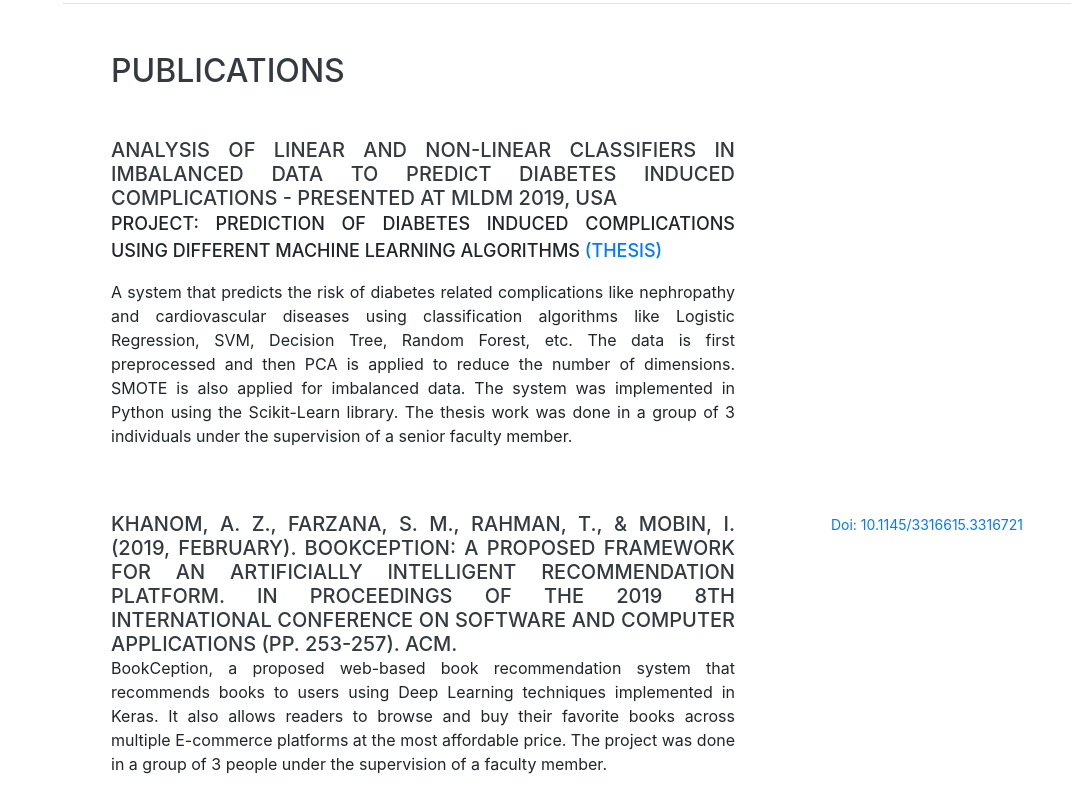
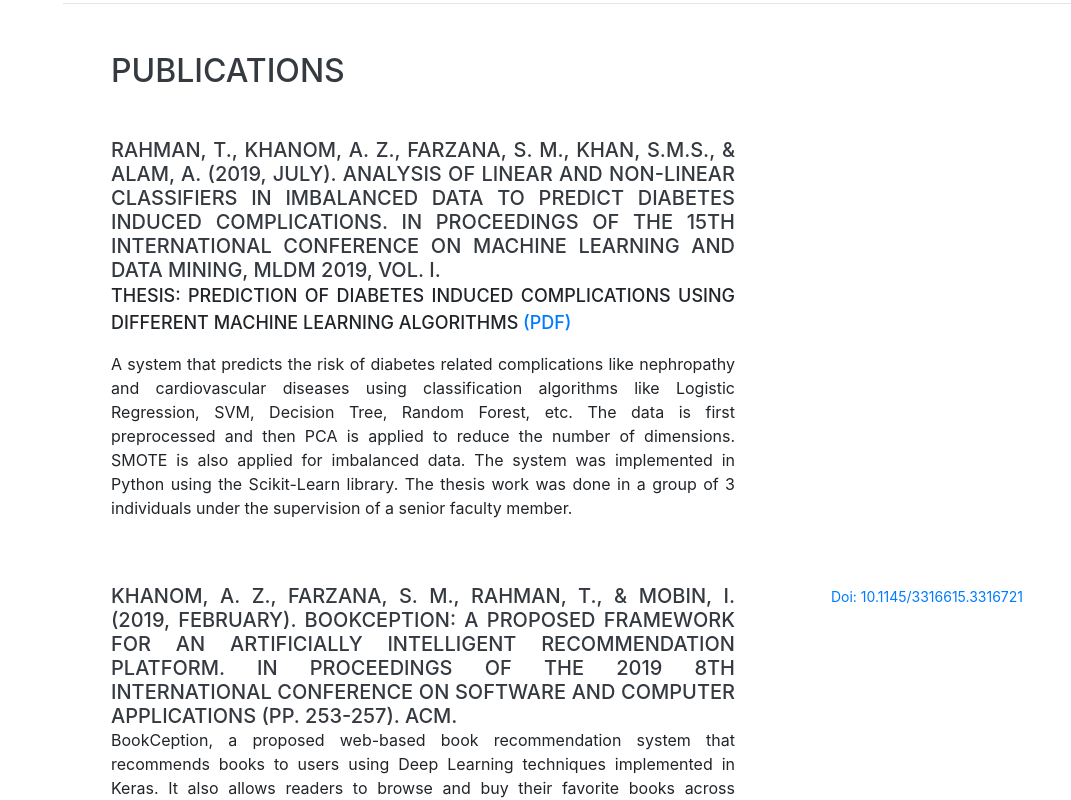
Before and after one commit to tahsin5/tahsin5.github.io, a website with bundled scripts: page index.html in a window 1280 px wide. Shown: the part 2660-3460 px from the top of the page, without its empty margins (209-1280 px from the left). Built offline with nearby package versions, Linux system fonts and the light colour scheme; a web font is replaced by a local one.

Commit message:
Initial Version

```diff
--- a/index.html
+++ b/index.html
@@ -199,10 +199,10 @@
 
         <div class="resume-item d-flex flex-column flex-md-row justify-content-between mb-5" style="text-align:justify;">
           <div class="resume-content">
-            <h5 class="mb-0">Analysis of Linear and Non-Linear Classifiers in Imbalanced Data to Predict Diabetes Induced Complications - Presented at MLDM 2019, USA
+            <h5 class="mb-0">RAHMAN, T., KHANOM, A. Z., FARZANA, S. M., KHAN, S.M.S., & ALAM, A. (2019, JULY). ANALYSIS OF LINEAR AND NON-LINEAR CLASSIFIERS IN IMBALANCED DATA TO PREDICT DIABETES INDUCED COMPLICATIONS. IN PROCEEDINGS OF THE 15TH INTERNATIONAL CONFERENCE ON MACHINE LEARNING AND DATA MINING, MLDM 2019, VOL. I.
             </h5>
-            <div class="subheading mb-3" style="font-size:18px;">Project: Prediction of Diabetes Induced Complications Using Different Machine Learning Algorithms
-              <a href='http://dspace.bracu.ac.bd/xmlui/bitstream/handle/10361/10945/15101128_CSE.pdf'>(Thesis)</a> </div>
+            <div class="subheading mb-3" style="font-size:18px;">Thesis: Prediction of Diabetes Induced Complications Using Different Machine Learning Algorithms
+              <a href='http://dspace.bracu.ac.bd/xmlui/bitstream/handle/10361/10945/15101128_CSE.pdf'>(PDF)</a> </div>
             <p>A system that predicts the risk of diabetes related complications like nephropathy and cardiovascular diseases using classification algorithms like Logistic Regression, SVM, Decision Tree, Random Forest, etc. The data is first preprocessed and then PCA is applied to reduce the number of dimensions. SMOTE is also applied for imbalanced data. The system was implemented in Python using the Scikit-Learn library. The thesis work was done in a group of 3 individuals under the supervision of a senior faculty member.</p>
           </div>
           <div class="resume-date text-md-right">
@@ -322,7 +322,7 @@
             Bengali: Mother Tongue
           </li><br>
           <li class="list-inline-item">
-            English: IELTS- Overall: 8, Reading: 8.5, Listening: 9, Speaking: 8, Writing: 6.5
+            English: IELTS- Overall: 8.0, Reading: 8.5, Listening: 9.0, Speaking: 8.0, Writing: 6.5
           </li><br>
           <li class="list-inline-item">
             French: Overall: A1, Reading: A1, Listening: A1, Speaking: A1, Writing: A1
```
